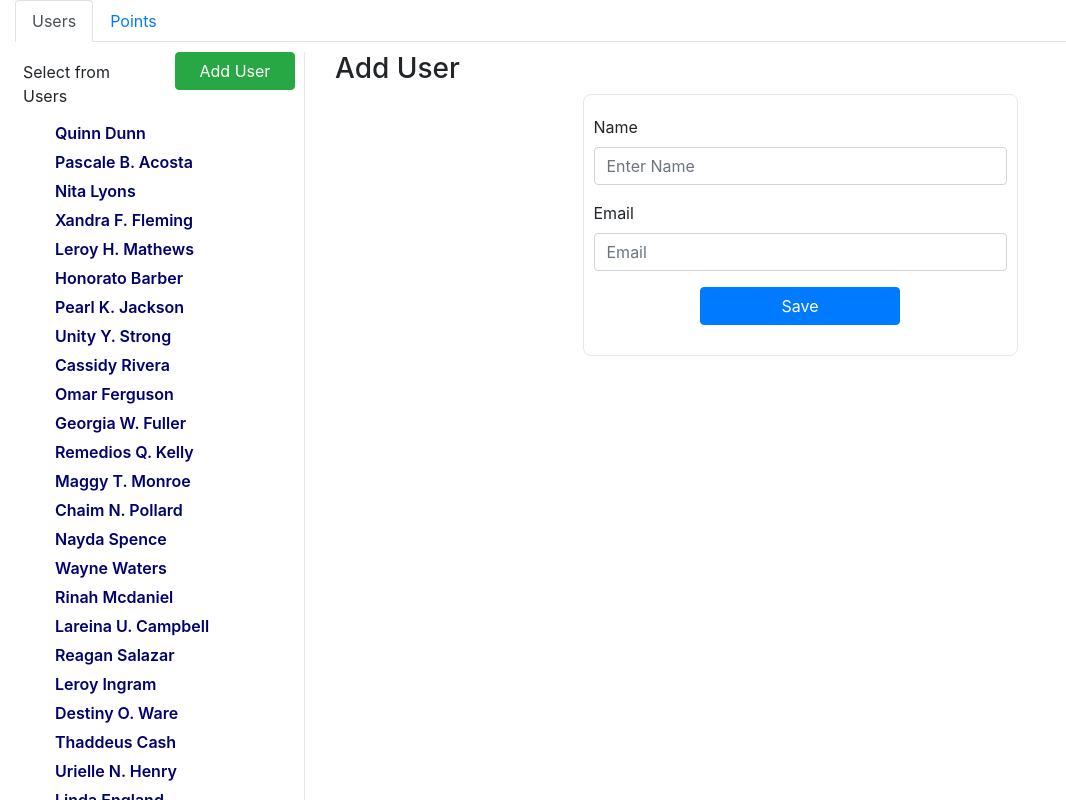
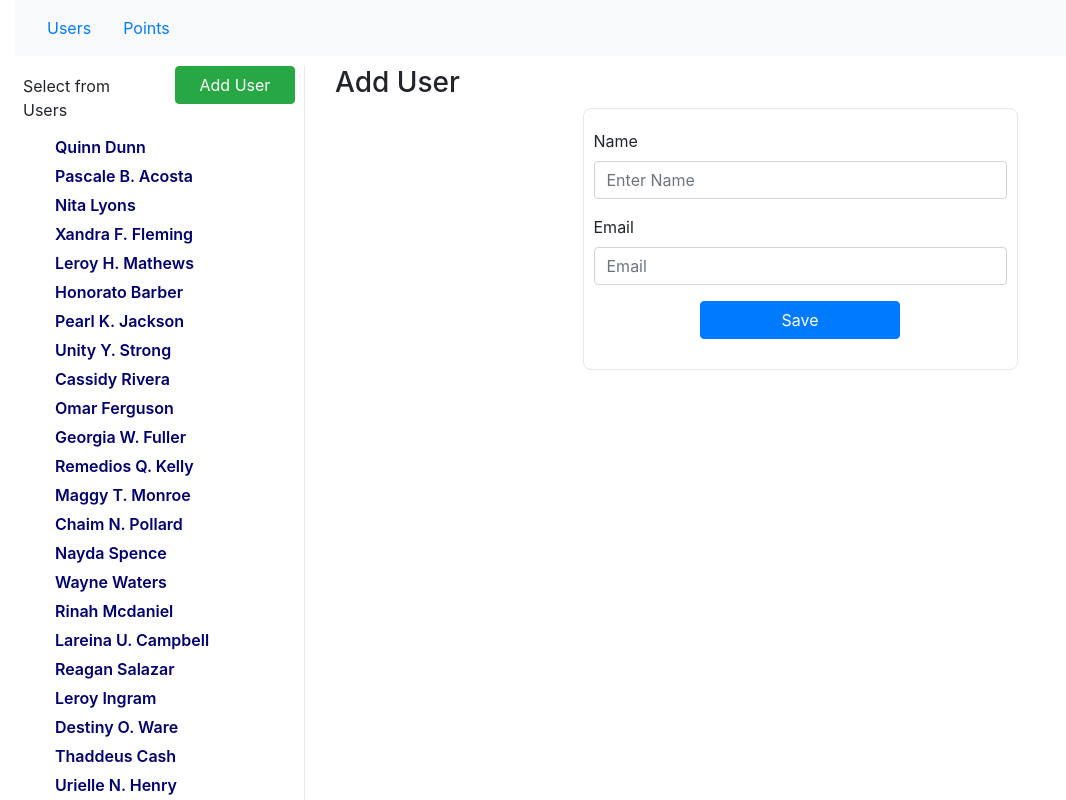
Before and after one commit to ChristinaAjemyan/react_project, a React (Create React App) app: page / in a window 1280 px wide. Shown: the top 800 px of the page, without its empty margins (0-1066 px from the left). Built offline with nearby package versions, Linux system fonts and the light colour scheme.

Commit message:
no tabs version

```diff
--- a/src/App.js
+++ b/src/App.js
@@ -1,13 +1,22 @@
 import React, {Component} from 'react';
 import './App.css';
 import Header from './components/header/header.component'
+import Home from './components/home/home.component'
 
 class App extends Component {
+  constructor(prop){
+    super(prop);
+    this.child = React.createRef();
+  }
+  handleClick(view){
+    this.child.current.changeView(view)
+  }
   render() {
     return (
       <div className="App">
         <div className="container-fluid">
-          <Header/>
+          <Header handleClick={this.handleClick.bind(this)}/>
+          <Home ref={this.child}/>
         </div>
       </div>
     );
--- a/src/components/header/header.component.js
+++ b/src/components/header/header.component.js
@@ -1,71 +1,18 @@
 import React, { Component } from 'react';
-import {Tabs, Tab} from 'react-bootstrap'
-import Users from '../users/user.omponent'
-import Points from '../points/points.components'
-import UserDetails from '../userDetails/userDetails.component'
-import PointDetails from '../pointDetails/pointDetails.component'
-
+import {Navbar, Nav} from 'react-bootstrap'
 
 class Header extends Component {
     constructor(props){
         super(props);
-        this.state={
-            user: {},
-            point: {}
-        }
-        this.handleSelect = (item, type)=>{
-            setTimeout(()=>{
-              type==='user'? this.setState({user: item}):this.setState({point:item})
-            },100)
-        }
-        this.childUser = React.createRef();
-        this.childPoint = React.createRef();
-    }
-    saveUserInfo(user, e){
-        e.preventDefault()
-        this.childUser.current.changeUserInfo(user)
-    }
-    savePointInfo(user, e){
-        e.preventDefault()
-        this.childPoint.current.changePointInfo(user)
-    }
-    deleteUser(userId, e){
-        e.preventDefault()
-        this.childUser.current.deleteUser(userId)
-    }
-    deletePoint(id, e){
-        e.preventDefault()
-        this.childPoint.current.deletePoint(id)
+        this.handleClick=props.handleClick
     }
 
     render() {
         return (
-            <Tabs defaultActiveKey="users" id="uncontrolled-tab-example">
-                <Tab eventKey="users" title="Users">
-                    <div className="main">
-                        <div className="row">
-                            <div className="col-md-3">
-                                <Users ref={this.childUser} handleSelect={this.handleSelect}/>
-                            </div>
-                            <div className="col-md-9">
-                                <UserDetails user={this.state.user} saveUserInfo={this.saveUserInfo.bind(this)} deleteUser={this.deleteUser.bind(this)}/>
-                            </div>
-                        </div>
-                    </div>
-                </Tab>
-                <Tab eventKey="points" title="Points">
-                    <div className="main">
-                        <div className="row">
-                            <div className="col-md-4">
-                                <Points ref={this.childPoint} handleSelect={this.handleSelect}/>
-                            </div>
-                            <div className="col-md-8">
-                                <PointDetails point={this.state.point} savePointInfo={this.savePointInfo.bind(this)} deletePoint={this.deletePoint.bind(this)}/>
-                            </div>
-                        </div>
-                    </div>
-                </Tab>
-            </Tabs>
+            <Navbar bg="light" expand="lg">
+                <Nav.Link onClick={this.handleClick.bind(this, 'users')}>Users</Nav.Link>
+                <Nav.Link  onClick={this.handleClick.bind(this, 'points')}>Points</Nav.Link>
+            </Navbar>
         );
     }
 }
--- a/src/components/home/home.component.js
+++ b/src/components/home/home.component.js
@@ -1,16 +1,68 @@
 import React, { Component } from 'react';
-
+import Users from '../users/user.omponent'
+import Points from '../points/points.components'
+import UserDetails from '../userDetails/userDetails.component'
+import PointDetails from '../pointDetails/pointDetails.component'
 
 
 class Home extends Component {
     constructor(props){
         super(props);
-
+        this.state={
+            view: 'users',
+            user: {},
+            point: {}
+        }
+        this.handleSelect = (item, type)=>{
+            setTimeout(()=>{
+              type==='user'? this.setState({user: item}):this.setState({point:item})
+            },100)
+        }
+        this.childUser = React.createRef();
+        this.childPoint = React.createRef();
+    }
+    changeView(v){
+        this.setState({view: v})
+    }
+    saveUserInfo(user, e){
+        e.preventDefault()
+        this.childUser.current.changeUserInfo(user)
+    }
+    savePointInfo(user, e){
+        e.preventDefault()
+        this.childPoint.current.changePointInfo(user)
+    }
+    deleteUser(userId, e){
+        e.preventDefault()
+        this.childUser.current.deleteUser(userId)
+    }
+    deletePoint(id, e){
+        e.preventDefault()
+        this.childPoint.current.deletePoint(id)
     }
 
     render() {
         return (
-            <div></div>
+              <div className="main">
+                 {this.state.view==="users" && (
+                    <div className="row">
+                        <div className="col-md-3">
+                            <Users ref={this.childUser} handleSelect={this.handleSelect}/>
+                        </div>
+                        <div className="col-md-9">
+                            <UserDetails user={this.state.user} saveUserInfo={this.saveUserInfo.bind(this)} deleteUser={this.deleteUser.bind(this)}/>
+                        </div>
+                    </div>)}
+                 {this.state.view==="points" && (
+                    <div className="row">
+                        <div className="col-md-4">
+                            <Points ref={this.childPoint} handleSelect={this.handleSelect}/>
+                        </div>
+                        <div className="col-md-8">
+                            <PointDetails point={this.state.point} savePointInfo={this.savePointInfo.bind(this)} deletePoint={this.deletePoint.bind(this)}/>
+                        </div>
+                    </div>)}
+              </div>
         );
     }
 }
```
